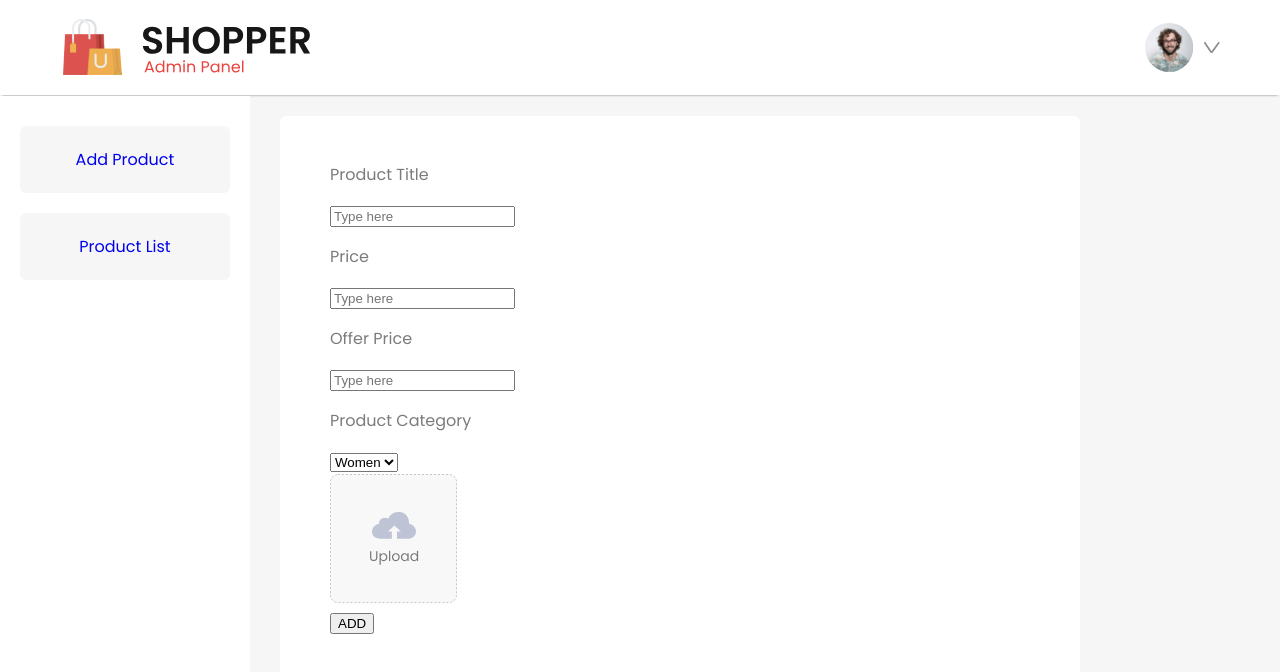
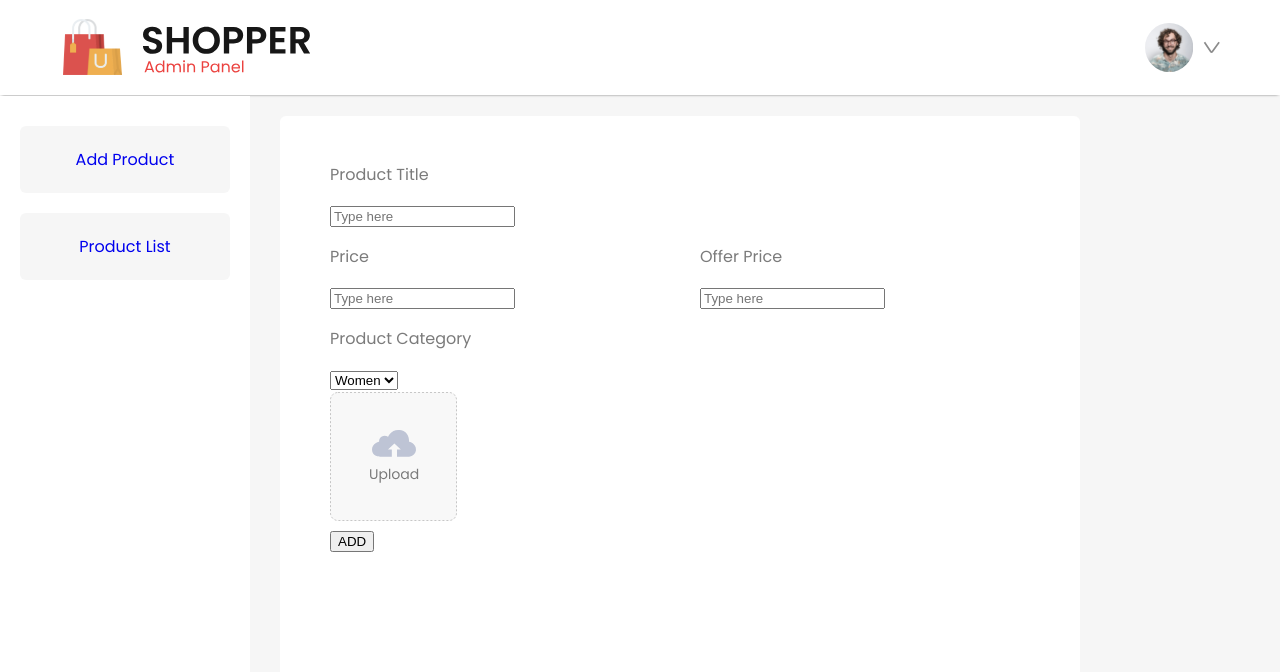
Before and after one commit to Poorvi0807/E-Commerce-MERN-, a React (Vite) app in the folder admin/: page /addproduct in a window 1280 px wide. Shown: the top 672 px of the page. Built offline with nearby package versions, Linux system fonts and the light colour scheme.

Commit message:
Added Few CSS

```diff
--- a/admin/src/Components/AddProduct/AddProduct.css
+++ b/admin/src/Components/AddProduct/AddProduct.css
@@ -26,3 +26,7 @@ add-product-itemfield input{
     font-size: 14px;
 
 }
+.addproduct-price{
+    display: flex;
+    gap: 40px;
+}
```
